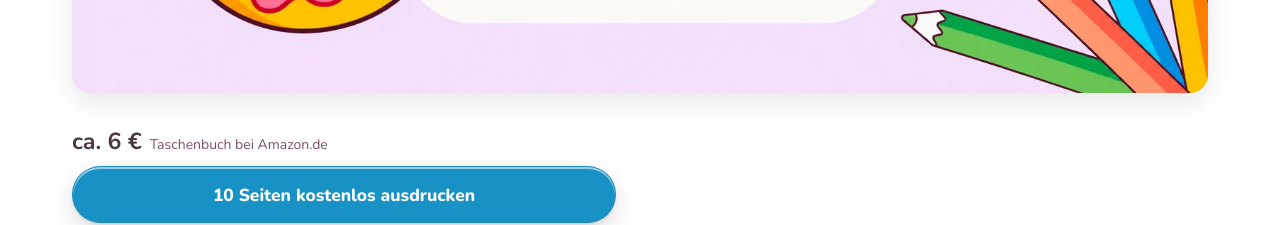
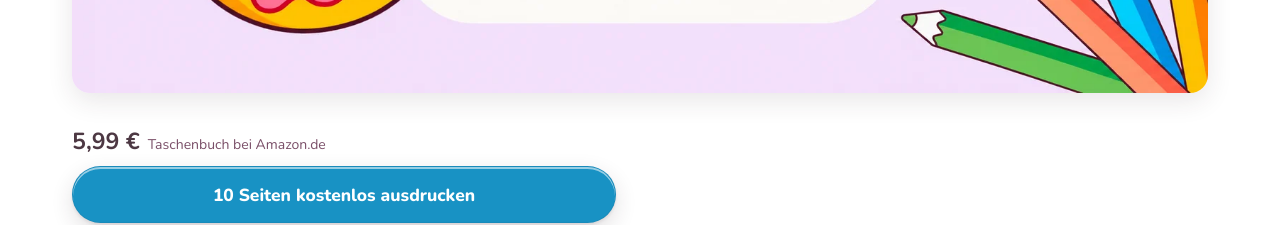
Before and after one commit to dm100usa-oss/toddler-coloring-book, a Next.js app: page /de/malbuch-erste-woerter-spanisch in a window 1280 px wide. Shown: the part 2800-3025 px from the top of the page. Built offline with nearby package versions, Linux system fonts and the light colour scheme.

Commit message:
Add files via upload

```diff
--- a/src/components/EuroPage.tsx
+++ b/src/components/EuroPage.tsx
@@ -12,6 +12,7 @@ import {
   euroPageOwn,
   pageKey,
   euroAmazonUrl,
+  euroPriceExact,
   BOOK_SIZE_CM,
   type EuroLang,
   type EditionLang,
@@ -170,6 +171,19 @@ export default function EuroPage({
             : undefined,
           euroAmazonUrl(lang, b.asin),
         ].filter(Boolean),
+        /* Цена только там, где число сверено с карточкой магазина.
+           Смотри пояснение у euroPriceExact. */
+        offers: euroPriceExact[lang]
+          ? {
+              "@type": "Offer",
+              price: euroPriceExact[lang]!.amount,
+              priceCurrency: euroPriceExact[lang]!.currency,
+              availability: "https://schema.org/InStock",
+              itemCondition: "https://schema.org/NewCondition",
+              seller: { "@type": "Organization", name: "Amazon" },
+              url: euroAmazonUrl(lang, b.asin),
+            }
+          : undefined,
       },
       {
         "@type": "FAQPage",
--- a/src/data/euro.ts
+++ b/src/data/euro.ts
@@ -65,11 +65,39 @@ export const euroAmazonUrl = (lang: EuroLang, asin: string) =>
    26 августа 2026 года: там стоит 5,99 евро, налог уже включен,
    и по его решению на французских страницах стоит точная цена,
    а не округленная. Если магазин цену поменяет, поменять и здесь. */
+/* Точная цена числом, для машинной записи о книге.
+
+   Числа взяты с карточек магазинов, сверено 26 августа 2026 года:
+   Франция 5,99 EUR, Голландия 6,41 EUR, Польша 30,44 PLN,
+   Испания 5,99 EUR, Канада 9,99 CAD.
+
+   Германия 5,99 EUR по данным владельца: в KDP для Германии задана
+   та же цена, что для Франции и Испании. Саму карточку amazon.de
+   проверить не удалось, она открывалась с американским адресом
+   доставки и показывала цену в долларах.
+
+   Округленное число в машинную запись ставить нельзя:
+   Google требует, чтобы цена в разметке совпадала с ценой у продавца.
+   Лучше не указывать вовсе, чем указать неверно.
+
+   Если магазин цену поменяет, поменять и здесь. Иначе разметка
+   начнет врать, а это хуже, чем ее отсутствие. */
+export const euroPriceExact: Partial<
+  Record<EuroLang, { amount: string; currency: string }>
+> = {
+  de: { amount: "5.99", currency: "EUR" },
+  fr: { amount: "5.99", currency: "EUR" },
+  nl: { amount: "6.41", currency: "EUR" },
+  pl: { amount: "30.44", currency: "PLN" },
+  espana: { amount: "5.99", currency: "EUR" },
+  canada: { amount: "9.99", currency: "CAD" },
+};
+
 export const euroPrice: Record<EuroLang, string> = {
-  de: "ca. 6 €",
+  de: "5,99 €",
   fr: "5,99 €",
-  nl: "€ 6",
-  pl: "30 zł",
+  nl: "€ 6,41",
+  pl: "30,44 zł",
   /* Испания: сверено с карточкой на amazon.es 26 августа 2026 года,
      5,99 евро, налог включен. */
   espana: "5,99 €",
@@ -1617,7 +1645,7 @@ export const euroPageOwn: Partial<
      голландские, слова на листах и под мотивами английские: так
      напечатано в самой книге. */
   "nl-en": {
-    price: "€ 6",
+    price: "€ 6,41",
     headTop: ["Kleurboek en beeldwoordenboek voor kinderen", "van 1 tot 3 jaar"],
     size: "21,6 × 27,9 cm",
     strip: [
@@ -1668,7 +1696,7 @@ export const euroPageOwn: Partial<
   /* Голландия, книга с испанскими словами. Надписи на баннерах
      голландские, слова на листах и под мотивами испанские. */
   "nl-es": {
-    price: "€ 6",
+    price: "€ 6,41",
     headTop: ["Kleurboek en beeldwoordenboek voor kinderen", "van 1 tot 3 jaar"],
     size: "21,6 × 27,9 cm",
     strip: [
@@ -1719,7 +1747,7 @@ export const euroPageOwn: Partial<
   /* Польша, книга с английскими словами. Надписи на баннерах
      польские, слова на листах и под мотивами английские. */
   "pl-en": {
-    price: "30 zł",
+    price: "30,44 zł",
     headTop: ["Kolorowanka i słownik obrazkowy dla dzieci", "w wieku od 1 do 3 lat"],
     size: "21,6 × 27,9 cm",
     strip: [
@@ -1770,7 +1798,7 @@ export const euroPageOwn: Partial<
   /* Польша, книга с испанскими словами. Надписи на баннерах польские,
      слова на листах и под мотивами испанские. */
   "pl-es": {
-    price: "30 zł",
+    price: "30,44 zł",
     headTop: ["Kolorowanka i słownik obrazkowy dla dzieci", "w wieku od 1 do 3 lat"],
     size: "21,6 × 27,9 cm",
     strip: [
@@ -1933,7 +1961,7 @@ export const euroPageOwn: Partial<
        В кабинете KDP на август 2026 стоит 5,99 евро без налога, немец
        платит 6,41 евро с налогом. Округленное число остается правдой
        и при том, и при другом. */
-    price: "ca. 6 €",
+    price: "5,99 €",
     headTop: ["Malbuch und Bildwörterbuch für Kinder", "von 1 bis 3 Jahren"],
     /* Немцы пишут размер через знак умножения, а не через букву x.
        Общий BOOK_SIZE_CM трогать нельзя: он стоит на всех восьми
@@ -1985,7 +2013,7 @@ export const euroPageOwn: Partial<
     ],
   },
   "de-es": {
-    price: "ca. 6 €",
+    price: "5,99 €",
     headTop: ["Malbuch und Bildwörterbuch für Kinder", "von 1 bis 3 Jahren"],
     size: "21,6 × 27,9 cm",
     strip: [
```
